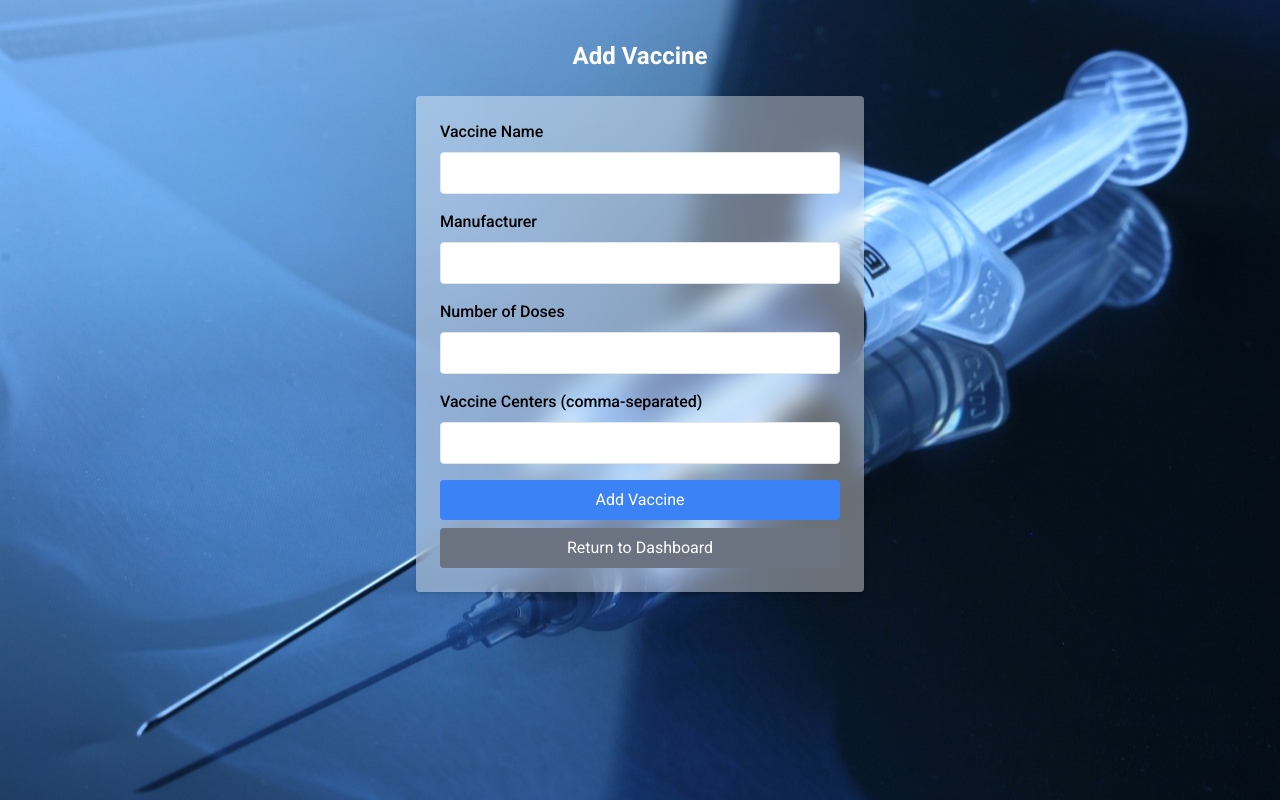
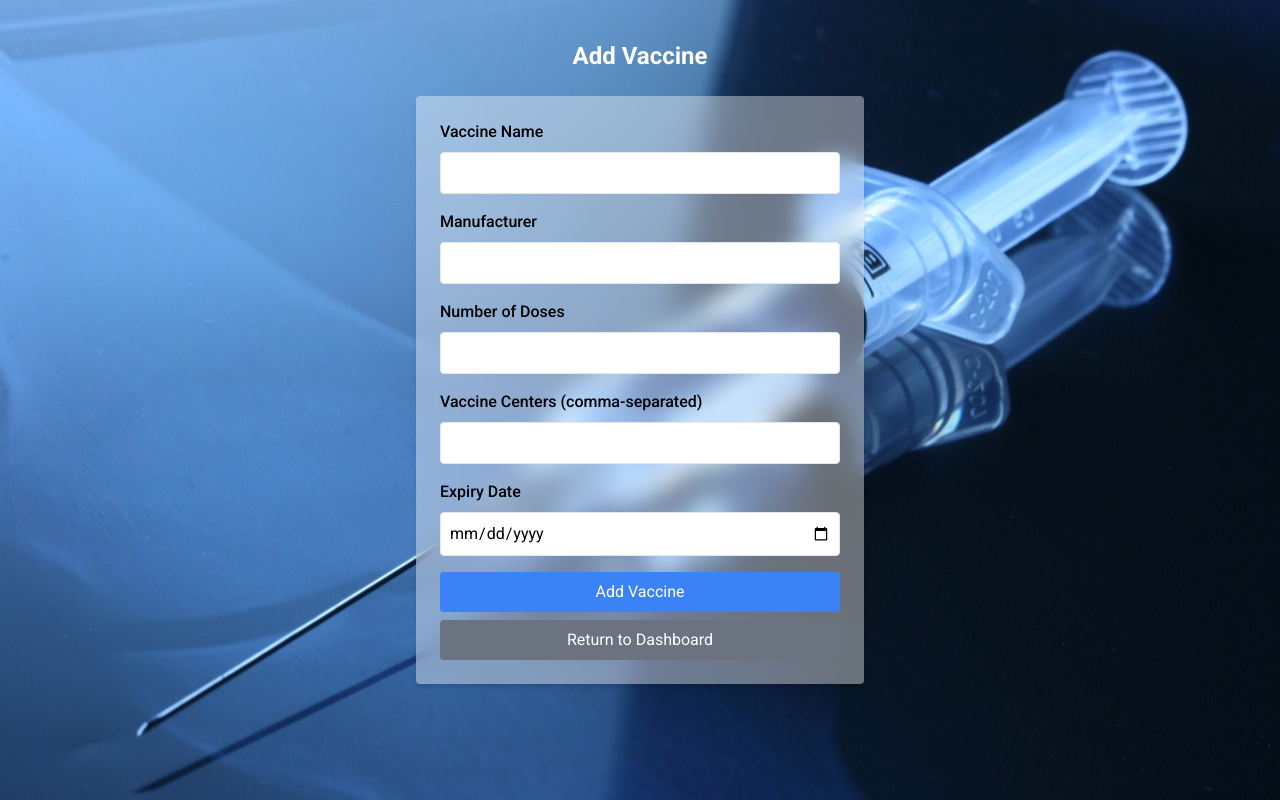
Before and after one commit to amCtrld/Vaxin8, a Next.js app in the folder vaccine-tracker/: page /vaccine in a window 1280 px wide. Built offline with nearby package versions, Linux system fonts and the light colour scheme.

Commit message:
Vaccines Expiry date

```diff
--- a/vaccine-tracker/pages/all-vaccines.js
+++ b/vaccine-tracker/pages/all-vaccines.js
@@ -27,6 +27,7 @@ export default function AllVaccines() {
                 <th className="py-2 px-4">Vaccine Name</th>
                 <th className="py-2 px-4">Doses</th>
                 <th className="py-2 px-4">Manufacturer</th>
+                <th className="py-2 px-4">Expiry Date</th> {/* Add expiry date column */}
               </tr>
             </thead>
             <tbody>
@@ -39,9 +40,8 @@ export default function AllVaccines() {
                 >
                   <td className="py-2 px-4 text-center">{vaccine.name}</td>
                   <td className="py-2 px-4 text-center">{vaccine.doses}</td>
-                  <td className="py-2 px-4 text-center">
-                    {vaccine.manufacturer}
-                  </td>
+                  <td className="py-2 px-4 text-center">{vaccine.manufacturer}</td>
+                  <td className="py-2 px-4 text-center">{vaccine.expiryDate || 'N/A'}</td> {/* Display expiry date */}
                 </tr>
               ))}
             </tbody>
--- a/vaccine-tracker/pages/vaccine.js
+++ b/vaccine-tracker/pages/vaccine.js
@@ -6,6 +6,7 @@ export default function VaccinePage() {
   const [manufacturer, setManufacturer] = useState('');
   const [doses, setDoses] = useState('');
   const [centers, setCenters] = useState('');
+  const [expiryDate, setExpiryDate] = useState(''); // New state for expiry date
   const router = useRouter();
 
   const handleAddVaccine = () => {
@@ -14,13 +15,15 @@ export default function VaccinePage() {
       name: vaccineName,
       manufacturer,
       doses: parseInt(doses, 10),
-      centers: centers.split(',').map((center) => center.trim())
+      centers: centers.split(',').map((center) => center.trim()),
+      expiryDate, // Add expiry date to the vaccine object
     };
     sessionStorage.setItem('vaccines', JSON.stringify([...existingVaccines, newVaccine]));
     setVaccineName('');
     setManufacturer('');
     setDoses('');
     setCenters('');
+    setExpiryDate(''); // Reset expiry date
     alert('Vaccine and centers added successfully!');
   };
 
@@ -57,6 +60,13 @@ export default function VaccinePage() {
           onChange={(e) => setCenters(e.target.value)}
           className="w-full p-2 mb-4 border rounded"
         />
+        <label className="block mb-2 font-medium">Expiry Date</label>
+        <input
+          type="date"
+          value={expiryDate}
+          onChange={(e) => setExpiryDate(e.target.value)}
+          className="w-full p-2 mb-4 border rounded"
+        />
         <button onClick={handleAddVaccine} className="bg-blue-500 text-white px-6 py-2 rounded w-full mb-2">Add Vaccine</button>
         <button onClick={() => router.push('/dashboard')} className="bg-gray-500 text-white px-6 py-2 rounded w-full">Return to Dashboard</button>
       </div>
```
